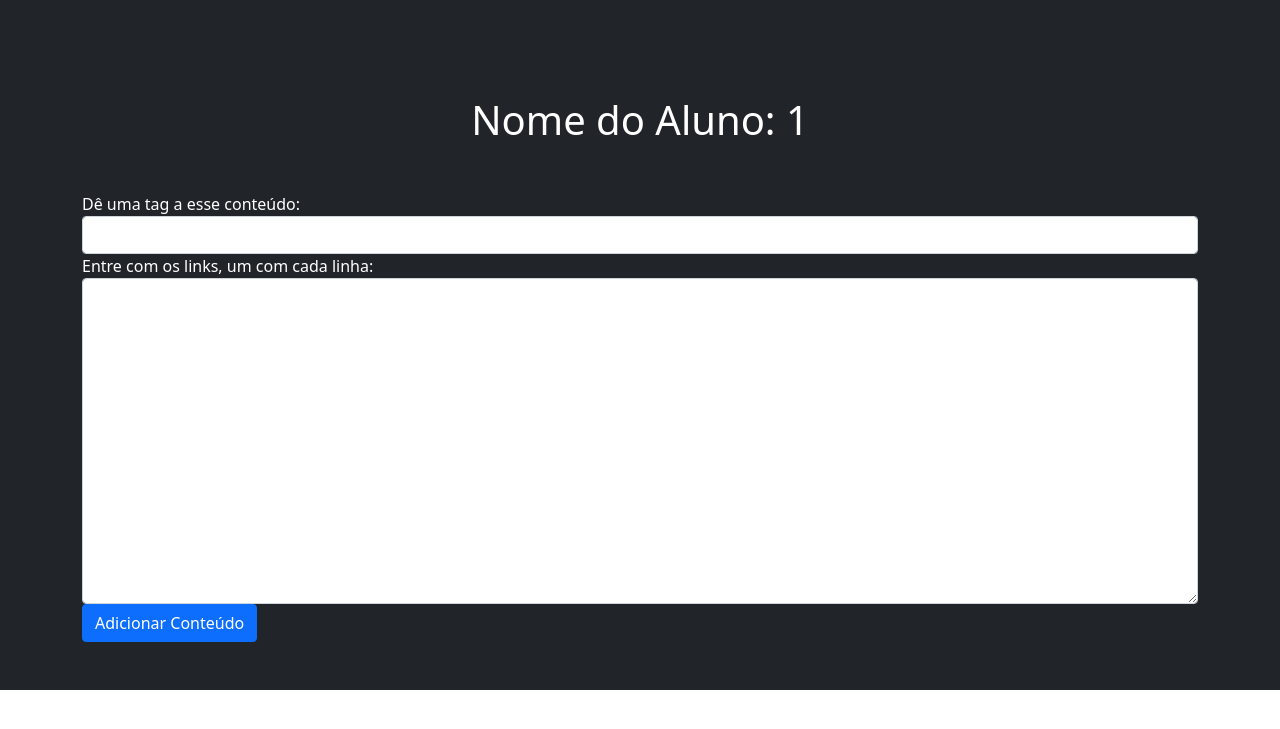
After one commit to IgorFroehner/cursoautomato, a Flask app: page /adicionar_conteudo/1 in a window 1280 px wide. The commit adds this page. Shown: the top 729 px of the page. Run offline with Flask 2, Linux system fonts and the light colour scheme.

Commit message:
melhorias web

```diff
--- a/app.py
+++ b/app.py
@@ -1,5 +1,5 @@
 from flask import Flask
-from flask import render_template, redirect, send_from_directory
+from flask import render_template, redirect, send_from_directory, request
 from automato.estudante import Estudante
 import os
 
@@ -10,12 +10,11 @@ alunos = ['igor', 'matheus']
 
 @app.route('/')
 def index(name=None):
-    for k in estudantes:
-        estudantes[k].initializeWeb()
     return render_template('index.html', alunos=alunos)
 
+
 @app.route('/aluno/<nome_aluno>')
-def estado(nome_aluno, estado=None):
+def estado(nome_aluno):
     if not nome_aluno in estudantes:
         est = Estudante(nome_aluno, 4)
         estudantes[nome_aluno] = est
@@ -26,8 +25,9 @@ def estado(nome_aluno, estado=None):
     estudantes[nome_aluno].renderizarAutomato()
     return render_template('aluno.html', estudante=estudantes[nome_aluno])
 
+
 @app.route('/fazer_transicao/<nome_aluno>/<simbolo>')
-def fazerTransicao(nome_aluno, simbolo):
+def fazer_transicao(nome_aluno, simbolo):
     estudantes[nome_aluno].fazerTransicao(simbolo)
     return redirect(f'/aluno/{nome_aluno}')
 
@@ -35,6 +35,17 @@ def fazerTransicao(nome_aluno, simbolo):
 @app.route('/images/<path:filename>')
 def images(filename):
     return send_from_directory(os.getcwd()+'/images/', filename, as_attachment=True)
+
+
+@app.route('/adicionar_conteudo/<nome_aluno>', methods=['GET', 'POST'])
+def adicionar_conteudo(nome_aluno):
+    if request.method == 'POST':
+        req = request.form
+        tag = req['tag_conteudo']
+        links = req['links'].replace('\n', '').split('\r')
+        estudantes[nome_aluno].add_conteudo_customizado(links, tag)
+        return redirect(f'/aluno/{nome_aluno}')
+    return render_template('conteudo_adicional.html', nome_aluno=nome_aluno)
 
 
 @app.after_request
--- /dev/null
+++ b/templates/conteudo_adicional.html
@@ -0,0 +1,43 @@
+<!doctype html>
+<html lang="en">
+
+<head>
+    <meta charset="utf-8">
+    <meta name="viewport" content="width=device-width, initial-scale=1">
+
+    <link href="https://cdn.jsdelivr.net/npm/bootstrap@5.0.0-beta2/dist/css/bootstrap.min.css" rel="stylesheet"
+        integrity="sha384-BmbxuPwQa2lc/FVzBcNJ7UAyJxM6wuqIj61tLrc4wSX0szH/Ev+nYRRuWlolflfl" crossorigin="anonymous">
+
+    <title>Adicionar conteúdo</title>
+</head>
+
+<body>
+    <div class="container-fluid bg-dark mb-auto mt-auto pt-5 pb-5">
+        <div class="container-lg align-items-center bg-transparent mb-auto mt-auto">
+            <div class="row align-content-center">
+                <h1 class="mb-5 mt-5 col-12 text-center text-white">Nome do Aluno: {{nome_aluno}}</h1>
+                <form action="/adicionar_conteudo/{{nome_aluno}}" method="POST">
+
+                    <div class="form-group">
+                        <label class="text-white">Dê uma tag a esse conteúdo: </label>
+                        <input class="form-control" type="text" name="tag_conteudo" id="tag_conteudo"></textarea>
+                    </div>
+                    <div class="form-group">
+                        <label class="text-white">Entre com os links, um com cada linha: </label>
+                        <textarea class="form-control" name="links" id="links" rows="13"></textarea>
+                    </div>
+
+                    <button type="submit" class="btn btn-primary">Adicionar Conteúdo</button>
+
+                </form>
+            </div>
+        </div>
+    </div>
+
+    <script src="https://cdn.jsdelivr.net/npm/bootstrap@5.0.0-beta2/dist/js/bootstrap.bundle.min.js"
+        integrity="sha384-b5kHyXgcpbZJO/tY9Ul7kGkf1S0CWuKcCD38l8YkeH8z8QjE0GmW1gYU5S9FOnJ0"
+        crossorigin="anonymous"></script>
+
+</body>
+
+</html>
```
Also changed, not shown: automato/estudante.py (+17 -3 lines), templates/aluno.html (+11 -4 lines).
